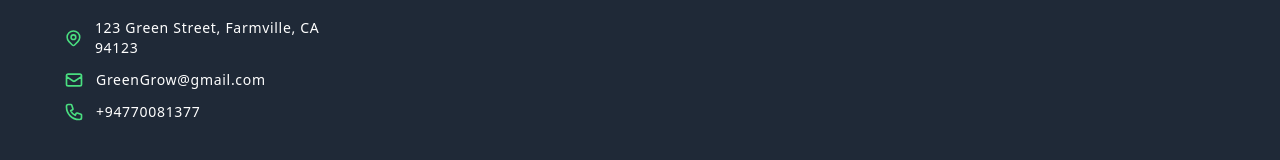
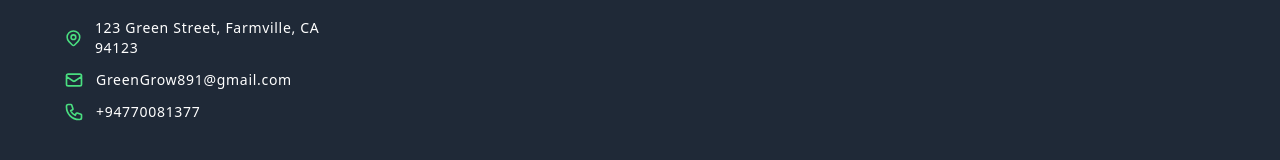
Before and after one commit to YMSenanayake/Green_House_Management_System, a React (Create React App) app in the folder ITP/frontend/: page / in a window 1280 px wide. Shown: the part 4349-4509 px from the top of the page. Built offline with nearby package versions, Linux system fonts and the light colour scheme.

Commit message:
Update index.js

```diff
--- a/ITP/frontend/src/components/home/index.js
+++ b/ITP/frontend/src/components/home/index.js
@@ -362,7 +362,7 @@ function Homepage() {
                     <svg className="w-5 h-5 text-green-400" fill="none" stroke="currentColor" viewBox="0 0 24 24" xmlns="http://www.w3.org/2000/svg">
                       <path strokeLinecap="round" strokeLinejoin="round" strokeWidth="2" d="M3 8l7.89 5.26a2 2 0 002.22 0L21 8M5 19h14a2 2 0 002-2V7a2 2 0 00-2-2H5a2 2 0 00-2 2v10a2 2 0 002 2z"></path>
                     </svg>
-                    GreenGrow@gmail.com
+                    GreenGrow891@gmail.com
                   </li>
                   <li className="flex items-center gap-3">
                     <svg className="w-5 h-5 text-green-400" fill="none" stroke="currentColor" viewBox="0 0 24 24" xmlns="http://www.w3.org/2000/svg">
```
